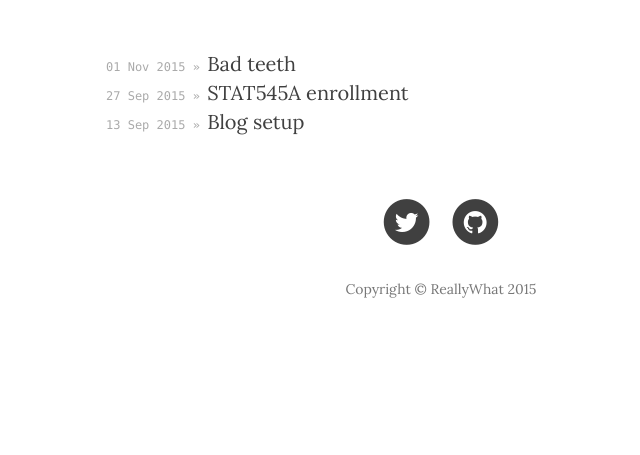
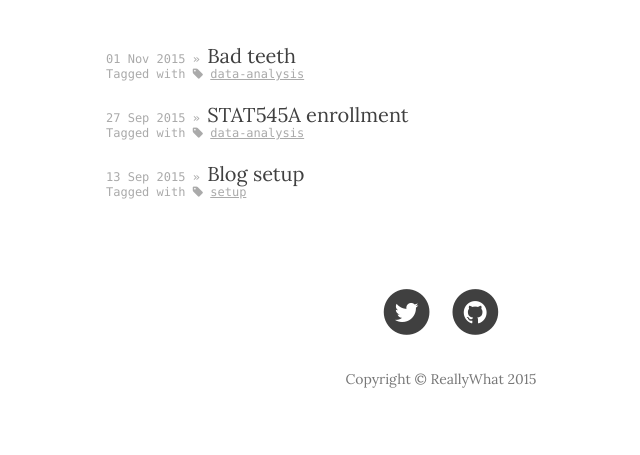
Before and after one commit to csiu/blog, a Jekyll site: the page built from archives.md, in a window 1280 px wide. Shown: the part 448-903 px from the top of the page, without its empty margins (199-839 px from the left). Built offline with Jekyll 4.4.1, drawn with Linux system fonts in a browser that asks for light colours; nearby versions of some CDN libraries.

Commit message:
made it so that archive also contain tags

```diff
--- a/archives.md
+++ b/archives.md
@@ -6,11 +6,42 @@ description: "Previous posts"
 ---
 <ul>
   {% for post in site.posts %}
+
+<!--     {% if post.tags.size > 0 %}
+      {% capture tags_content %}
+      Tagged with: {% endcapture %}
+
+      {% for post_tag in post.tags %}
+        {% assign tag = site.data.tags[post_tag] %}
+        {% if tag %}
+          {% capture tags_content_temp %}{{ tags_content }}<a href="/tag/{{ tag.slug }}/">{{ tag.name }}</a>{% if forloop.last == false %}, {% endif %}{% endcapture %}
+          {% assign tags_content = tags_content_temp %}
+        {% endif %}
+      {% endfor %}
+    {% else %}
+      {% assign tags_content = '' %}
+    {% endif %} -->
+
     <li class="list-unstyled">
-      <span style='color: #aaa; font-family: Monaco, "Courier New", monospace; font-size: 60%;'>
-        {{ post.date | date: "%d %b %Y" }} »
-      </span>
-      <a href="{{ post.url }}">{{ post.title }}</a>
+      <div style="line-height:60%">
+
+        <span style='color: #aaa; font-family: Monaco, "Courier New", monospace; font-size: 60%;'>
+          {{ post.date | date: "%d %b %Y" }} »
+        </span>
+        <a href="{{ post.url }}/">{{ post.title }}</a>
+
+        <br>
+        <span style='color: #aaa; font-family: Monaco, "Courier New", monospace; font-size: 60%;'>
+        Tagged with {% if post.tags.size == 1 %}<i class="fa fa-tag"></i>{% else %}<i class="fa fa-tags"></i>{% endif %}
+        {% for tag in post.tags %}
+          <a href="/tag/{{ tag }}" title="View posts tagged with &quot;{{ tag }}&quot;">
+            <font color="#aaa"><u>{{ tag }}</u></font>
+          </a>
+        {% endfor %}
+        </span>
+
+      </div>
     </li>
+    <br>
   {% endfor %}
 </ul>
```
